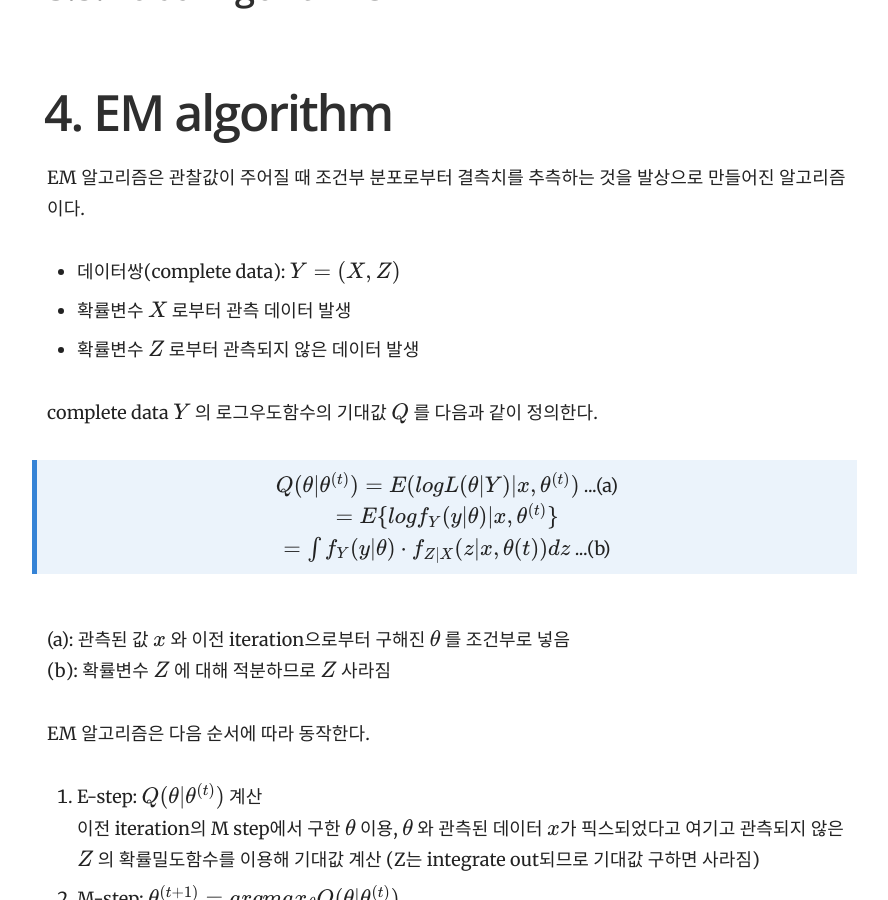
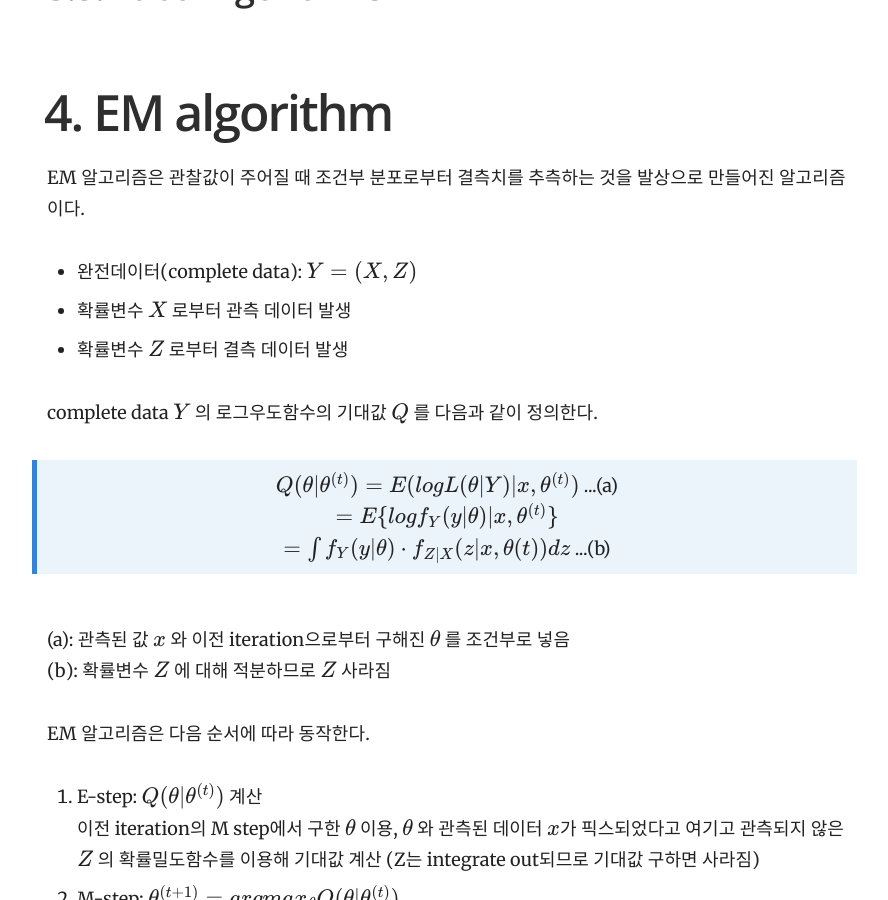
Before and after one commit to yrk3434/yrk3434.github.io, a Jekyll site: the page built from _docs/Theory/Computational Statistics_Optimization.md, in a window 1280 px wide and 900 px high, scrolled down 14208 px. Shown: the whole window, without its empty margins (343-1231 px from the left). Built offline with Jekyll 4.4.1, drawn with Linux system fonts in a browser that asks for light colours; formulas are drawn with MathJax 3.

Commit message:
Update Computational Statistics_Optimization.md

```diff
--- a/_docs/Theory/Computational Statistics_Optimization.md
+++ b/_docs/Theory/Computational Statistics_Optimization.md
@@ -403,9 +403,9 @@ def simulated_annealing(objective, bounds, n_iterations, step_size, temp):
 
 # 4. EM algorithm
 EM 알고리즘은 관찰값이 주어질 때 조건부 분포로부터 결측치를 추측하는 것을 발상으로 만들어진 알고리즘이다. <br/>
-- 데이터쌍(complete data): $ Y=(X, Z) $
+- 완전데이터(complete data): $ Y=(X, Z) $
 - 확률변수 $ X $ 로부터 관측 데이터 발생
-- 확률변수 $ Z $ 로부터 관측되지 않은 데이터 발생
+- 확률변수 $ Z $ 로부터 결측 데이터 발생
 
 complete data $ Y $ 의 로그우도함수의 기대값 $ Q $ 를 다음과 같이 정의한다.
 > <center> $ Q(\theta|\theta^{(t)}) = E ( log L(\theta|Y) | x, \theta^{(t)} ) $ ...(a) </center>
```
